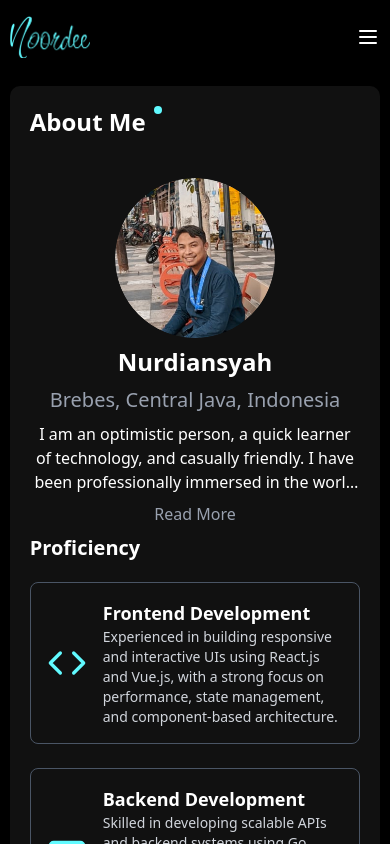
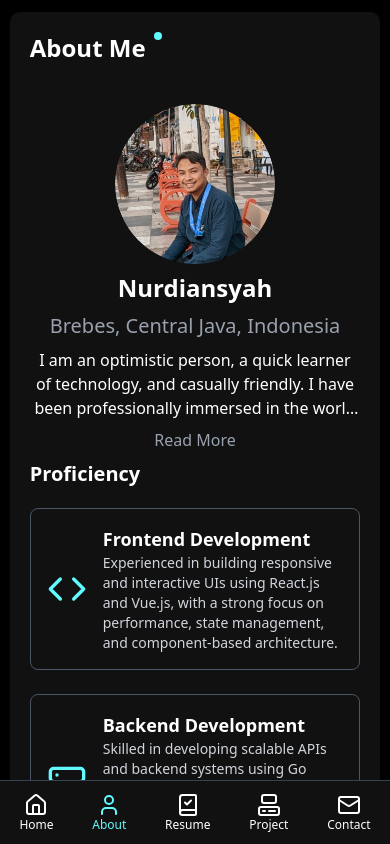
Before and after one commit to Nurdiansyah15/porto, a React (Vite) app: page /about in a window 390 px wide. Shown: the top 844 px of the page. Built offline with nearby package versions, Linux system fonts and the light colour scheme.

Commit message:
adding detail

```diff
--- a/src/components/layout/Layout.jsx
+++ b/src/components/layout/Layout.jsx
@@ -1,25 +1,23 @@
-import { useState } from "react";
 import { useLocation, Link } from "react-router-dom";
-import { AnimatePresence, motion } from "framer-motion";
-import { Menu } from "lucide-react";
+import { motion } from "framer-motion";
+import { BookCheck, Computer, Home, Mail, User } from "lucide-react";
 import logo from "/src/assets/noordee.png";
 
 const navItems = [
-  { name: "Home", path: "/" },
-  { name: "About", path: "/about" },
-  { name: "Resume", path: "/resume" },
-  { name: "Project", path: "/project" },
-  { name: "Contact", path: "/contact" },
+  { name: "Home", path: "/", icon: <Home size={24} /> },
+  { name: "About", path: "/about", icon: <User size={24} /> },
+  { name: "Resume", path: "/resume", icon: <BookCheck size={24} /> },
+  { name: "Project", path: "/project", icon: <Computer size={24} /> },
+  { name: "Contact", path: "/contact", icon: <Mail size={24} /> },
 ];
 
 export default function Layout({ children }) {
   const location = useLocation();
-  const [isOpen, setIsOpen] = useState(false);
 
   return (
-    <div className="flex flex-col min-h-screen bg-[#000000]">
-      {/* Navbar */}
-      <nav className="w-full bg-[#000] shadow-md py-4 text-white relative">
+    <div className="flex flex-col min-h-screen bg-black">
+      {/* Navbar Atas (Desktop) */}
+      <nav className="w-full bg-black shadow-md py-4 text-white relative hidden md:flex">
         <div className="w-[95%] md:w-[70%] mx-auto flex justify-between items-center">
           {/* Logo */}
           <Link to="/" className="text-xl font-bold">
@@ -27,7 +25,7 @@ export default function Layout({ children }) {
           </Link>
 
           {/* Desktop Navigation */}
-          <div className="hidden md:flex gap-6">
+          <div className="gap-6 flex">
             {navItems.map((item) => (
               <Link
                 key={item.path}
@@ -44,39 +42,32 @@ export default function Layout({ children }) {
               </Link>
             ))}
           </div>
+        </div>
+      </nav>
 
-          {/* Mobile Menu Button */}
-          <button
-            className="md:hidden cursor-pointer"
-            onClick={() => setIsOpen(!isOpen)}
+      {/* Navbar Bawah (Mobile) */}
+      <div className="fixed bottom-0 bg-[#111111] z-50 w-full h-16 flex items-center justify-around border-t border-gray-700 md:hidden">
+        {navItems.map((item) => (
+          <Link
+            key={item.path}
+            to={item.path}
+            className={`flex flex-col items-center px-4 ${
+              location.pathname === item.path ? "text-[#61FAFF]" : "text-white"
+            }`}
           >
-            <Menu size={24} />
-          </button>
-        </div>
-
-        {/* Mobile Navigation with Smooth Transition */}
-        <AnimatePresence>
-          {isOpen && (
-            <motion.div
-              initial={{ opacity: 0, y: -20 }}
-              animate={{ opacity: 1, y: 0 }}
-              exit={{ opacity: 0, y: -20 }}
-              transition={{ duration: 0.3, ease: "easeInOut" }}
-              className="absolute top-full left-0 w-full bg-black text-white shadow-lg z-50 flex flex-col gap-4 py-4"
+            <p
+              className={`${
+                location.pathname === item.path
+                  ? "text-[#61FAFF]"
+                  : "text-white"
+              }`}
             >
-              {navItems.map((item) => (
-                <Link
-                  key={item.path}
-                  to={item.path}
-                  className="px-6 py-2 font-medium"
-                >
-                  {item.name}
-                </Link>
-              ))}
-            </motion.div>
-          )}
-        </AnimatePresence>
-      </nav>
+              {item.icon}
+            </p>
+            <span className="text-xs">{item.name}</span>
+          </Link>
+        ))}
+      </div>
 
       {/* Main Content */}
       <main className="flex-grow flex justify-center relative overflow-hidden w-[95%] md:w-[70%] mx-auto my-3">
```
